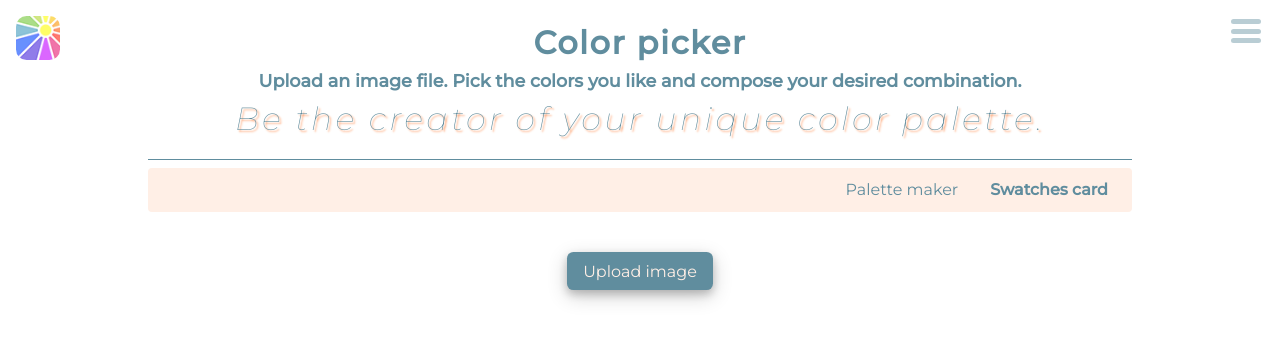
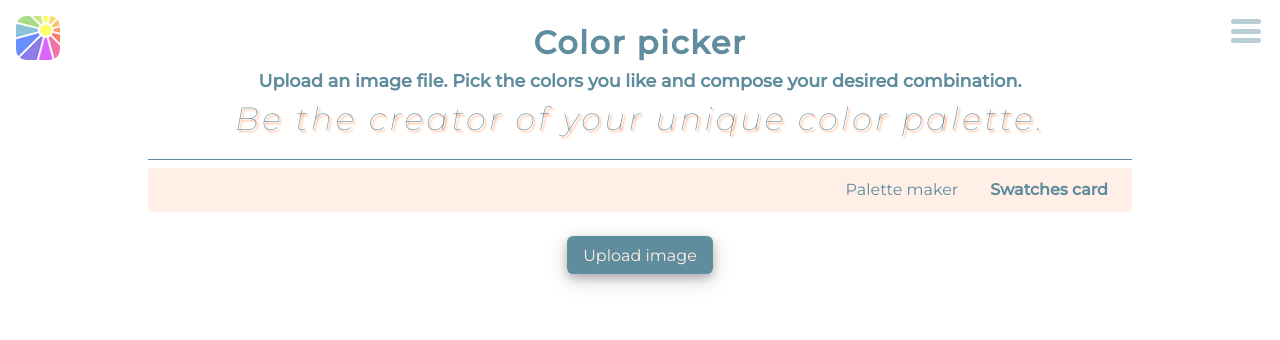
Before and after one commit to MiglenaPencheva/color-palettes-react, a React (Create React App) app: page /color-picker/swatches in a window 1280 px wide. Shown: the top 340 px of the page. Built offline with nearby package versions, Linux system fonts and the light colour scheme; no server answers.

Commit message:
img fixed

```diff
--- a/public/styles/03-components/colorPicker.css
+++ b/public/styles/03-components/colorPicker.css
@@ -220,7 +220,7 @@ hr {
     align-items: center;
 }
 
-.swatches__fileInputLabel {
+/* .swatches__fileInputLabel {
     margin: 1rem;
     padding: 0.6rem 1rem;
     border-radius: 0.4rem;
@@ -238,7 +238,7 @@ hr {
     background: var(--vermilion-white);
     color: var(--teal-grey);
     box-shadow: 0 8px 16px 0 rgba(0, 0, 0, 0.2);
-}
+} */
 
 #fileInput {
     display: none;
--- a/src/components/ColorPickerPage/SwatchesCard.js
+++ b/src/components/ColorPickerPage/SwatchesCard.js
@@ -12,7 +12,7 @@ const SwatchesCard = () => {
         const file = e.target.files[0];
         const src = URL.createObjectURL(file);
 
-        const img = document.getElementById('img ');
+        const img = document.getElementById('img');
         img.src = src;
         img.style.display = 'block';
 
@@ -196,10 +196,11 @@ const SwatchesCard = () => {
         <section className="swatches__container">
 
             <section id="uploadSection">
-                <label className="swatches__fileInputLabel">
-                    <input type="file" name="imageFile" id="fileInput"
+                <label className="button">
+                    <input type="file"
                         onChange={onFileUpload}
-                        accept="image/jpeg, image/png, image/jpg" />
+                        accept="image/jpeg, image/png, image/jpg"
+                    />
                     Upload image
                 </label>
                 <img id="img" alt="imagePreview" />
```
